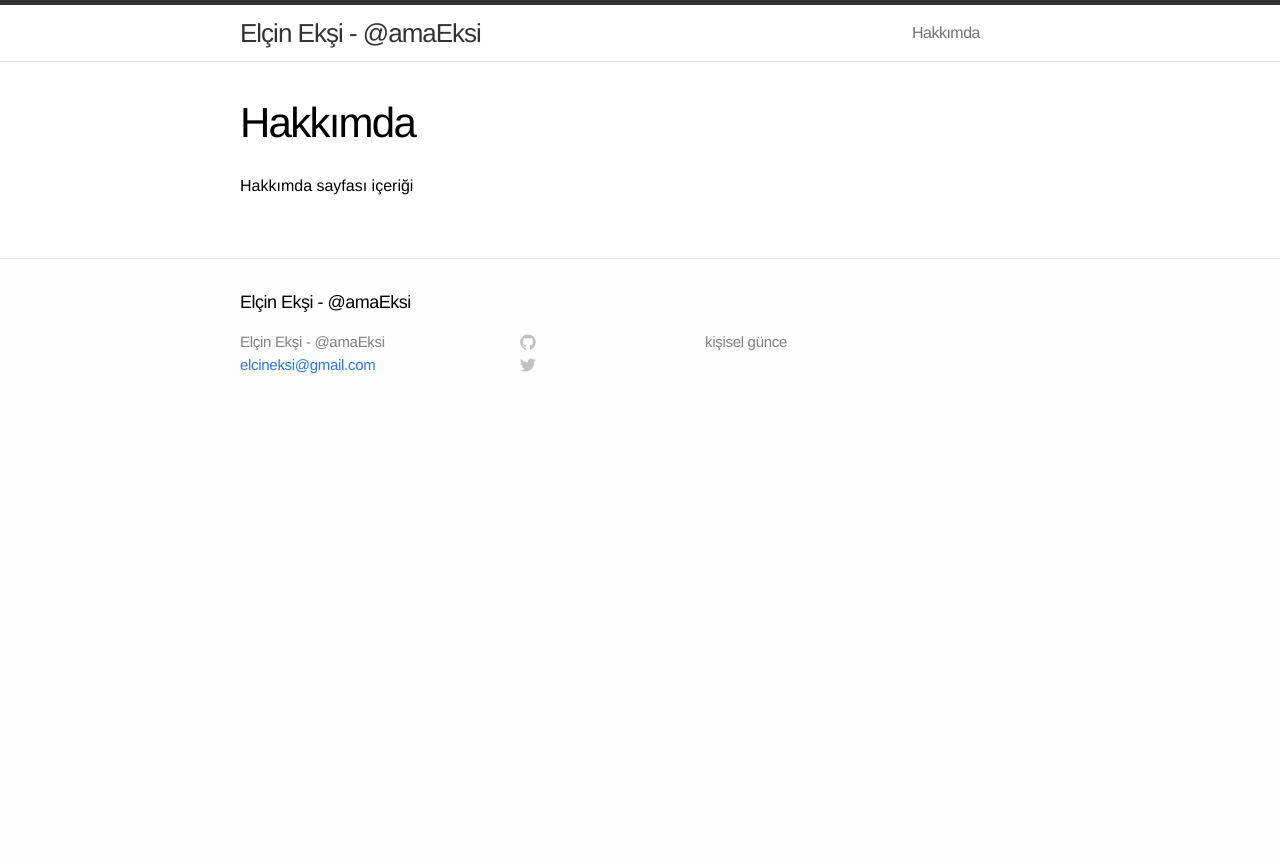
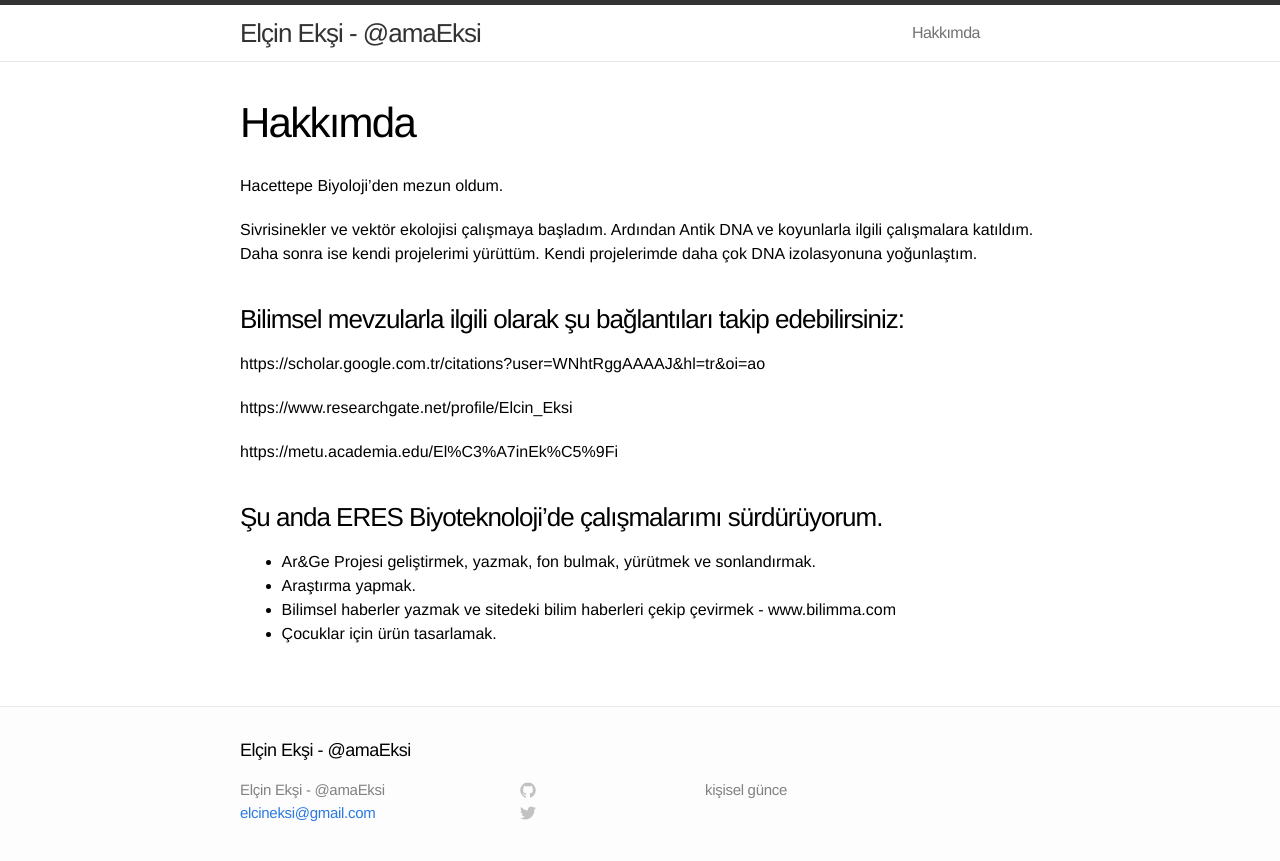
Before and after one commit to amaeksi/elcineksi.xyz, a Jekyll site: the page built from about.md, in a window 1280 px wide. Shown: the top 861 px of the page. Built offline with Jekyll 4.4.1, drawn with Linux system fonts in a browser that asks for light colours; comment, search, counter and statistics services are not loaded.

Commit message:
Update from Forestry.io - about.md

```diff
--- a/about.md
+++ b/about.md
@@ -3,4 +3,24 @@ title: Hakkımda
 layout: page
 permalink: "/hakkimda/"
 ---
-Hakkımda sayfası içeriği
+Hacettepe Biyoloji'den mezun oldum.
+
+Sivrisinekler ve vektör ekolojisi çalışmaya başladım. Ardından Antik DNA ve koyunlarla ilgili çalışmalara katıldım. Daha sonra ise kendi projelerimi yürüttüm. Kendi projelerimde daha çok DNA izolasyonuna yoğunlaştım.
+
+### Bilimsel mevzularla ilgili olarak şu bağlantıları takip edebilirsiniz:
+
+https://scholar.google.com.tr/citations?user=WNhtRggAAAAJ&hl=tr&oi=ao
+
+https://www.researchgate.net/profile/Elcin_Eksi
+
+https://metu.academia.edu/El%C3%A7inEk%C5%9Fi
+
+### Şu anda ERES Biyoteknoloji'de çalışmalarımı sürdürüyorum.
+
+- Ar&Ge Projesi geliştirmek, yazmak, fon bulmak, yürütmek ve sonlandırmak.
+
+- Araştırma yapmak.
+
+- Bilimsel haberler yazmak ve sitedeki bilim haberleri çekip çevirmek - www.bilimma.com
+
+- Çocuklar için ürün tasarlamak.
```
Also changed, not shown: uploads/2017/03/07/Elçin_Fotor.jpg (added).
